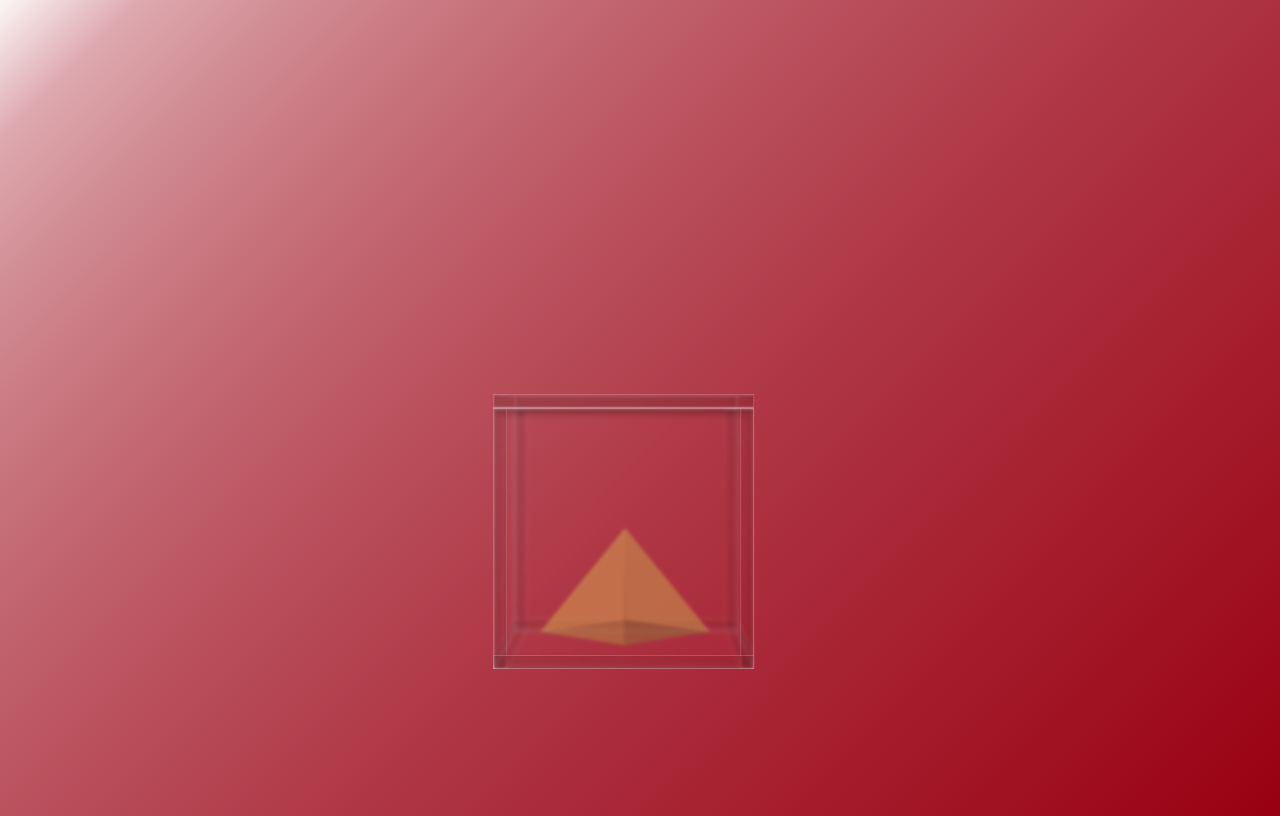
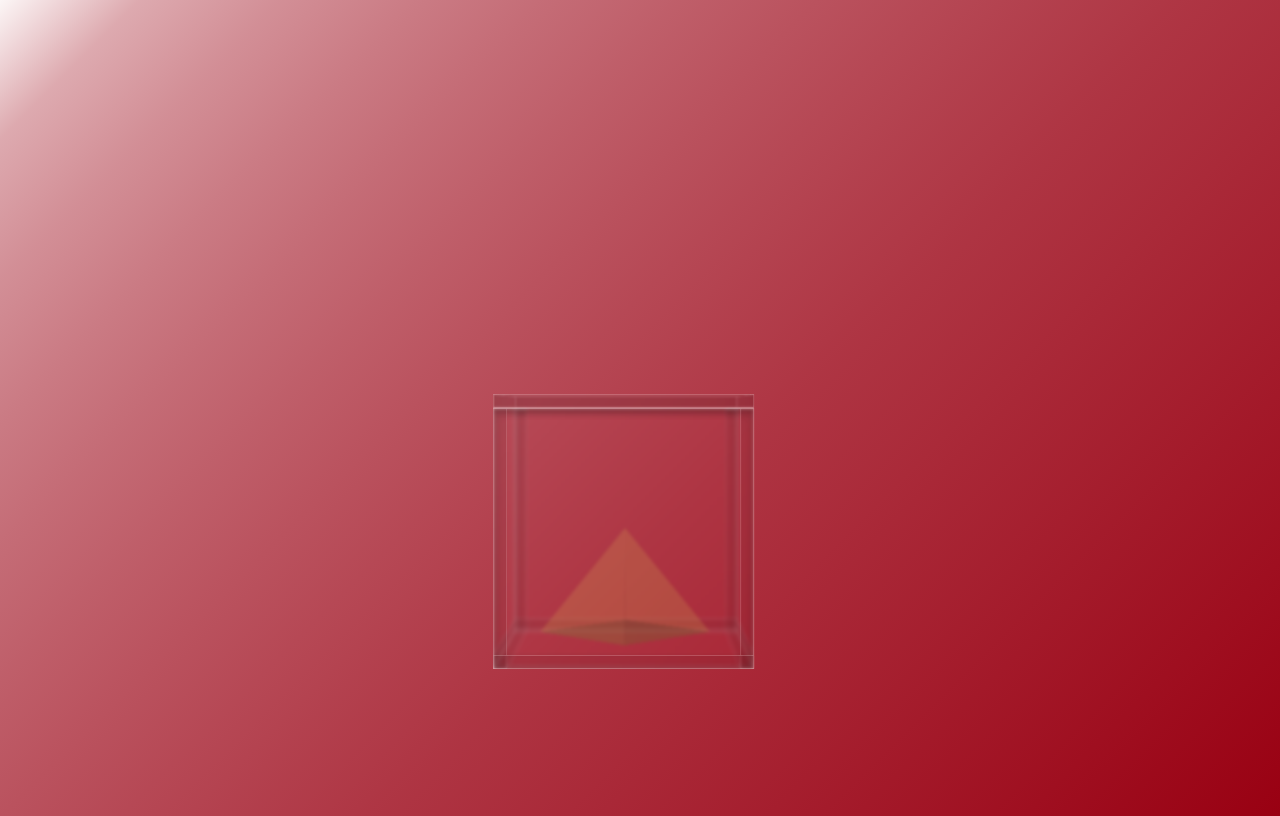
Before and after one commit to taherbadri/Transparent-Box.io, a plain HTML site: page index.html in a window 1280 px wide. Drawn offline with Linux system fonts and the light colour scheme.

Commit message:
Update box.css
pyramid color

```diff
--- a/box.css
+++ b/box.css
@@ -166,7 +166,7 @@ body {
     position: absolute;
     width: 0;
     height: 0;
-    border-bottom: 4em solid #b68c4350;
+    border-bottom: 4em solid #b68c4320;
     border-right: 2em solid transparent;
     border-left: 2em solid transparent;
     transform-origin: 2em 0;
@@ -178,7 +178,7 @@ body {
     position: absolute;
     width: 0;
     height: 0;
-    border-bottom: 4em solid #b68c4350;
+    border-bottom: 4em solid #b68c4320;
     border-right: 2em solid transparent;
     border-left: 2em solid transparent;
     transform-origin: 2em 0;
@@ -190,7 +190,7 @@ body {
     position: absolute;
     width: 0;
     height: 0;
-    border-bottom: 4em solid #eab45650;
+    border-bottom: 4em solid #eab45620;
     border-right: 2em solid transparent;
     border-left: 2em solid transparent;
     transform-origin: 2em 0;
@@ -202,7 +202,7 @@ body {
     position: absolute;
     width: 0;
     height: 0;
-    border-bottom: 4em solid #eab45650;
+    border-bottom: 4em solid #eab45620;
     border-right: 2em solid transparent;
     border-left: 2em solid transparent;
     transform-origin: top;
```
